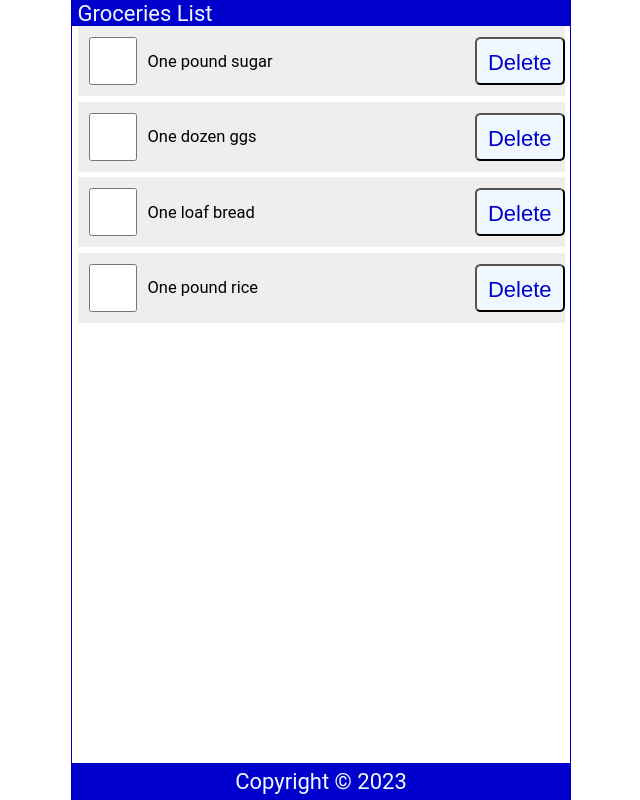
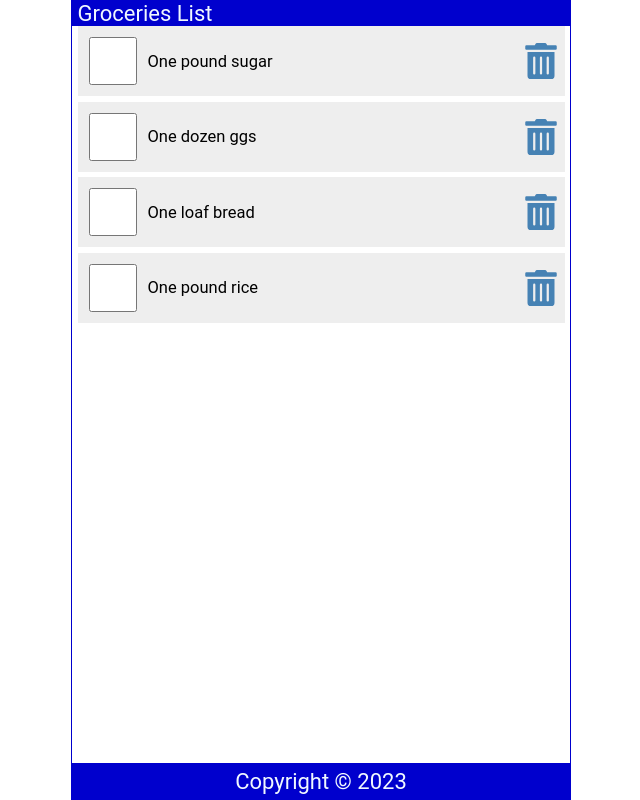
Before and after one commit to DFStechBox/001tut, a React (Create React App) app: page / in a window 1280 px wide. Shown: the whole page, without its empty margins (319-959 px from the left). Built offline with nearby package versions, Linux system fonts and the light colour scheme.

Commit message:
imported react icon & modefied Content.js

```diff
--- a/package.json
+++ b/package.json
@@ -34,5 +34,8 @@
       "last 1 firefox version",
       "last 1 safari version"
     ]
+  },
+  "devDependencies": {
+    "react-icons": "^4.9.0"
   }
 }
--- a/src/Content.js
+++ b/src/Content.js
@@ -1,4 +1,5 @@
 import { useState } from "react";
+import { FaTrashAlt } from "react-icons/fa";
 
 const Content = () => {
   const [items, setItems] = useState([
@@ -32,7 +33,7 @@
             <input type="checkbox" checked={item.checked} />
 
             <label>{item.item}</label>
-            <button>Delete</button>
+            <FaTrashAlt role='button' tabIndex='0' />
           </li>
         ))}
       </ul>
```
Also changed, not shown: 1 other file (tests, documents, lock files or other folders).
